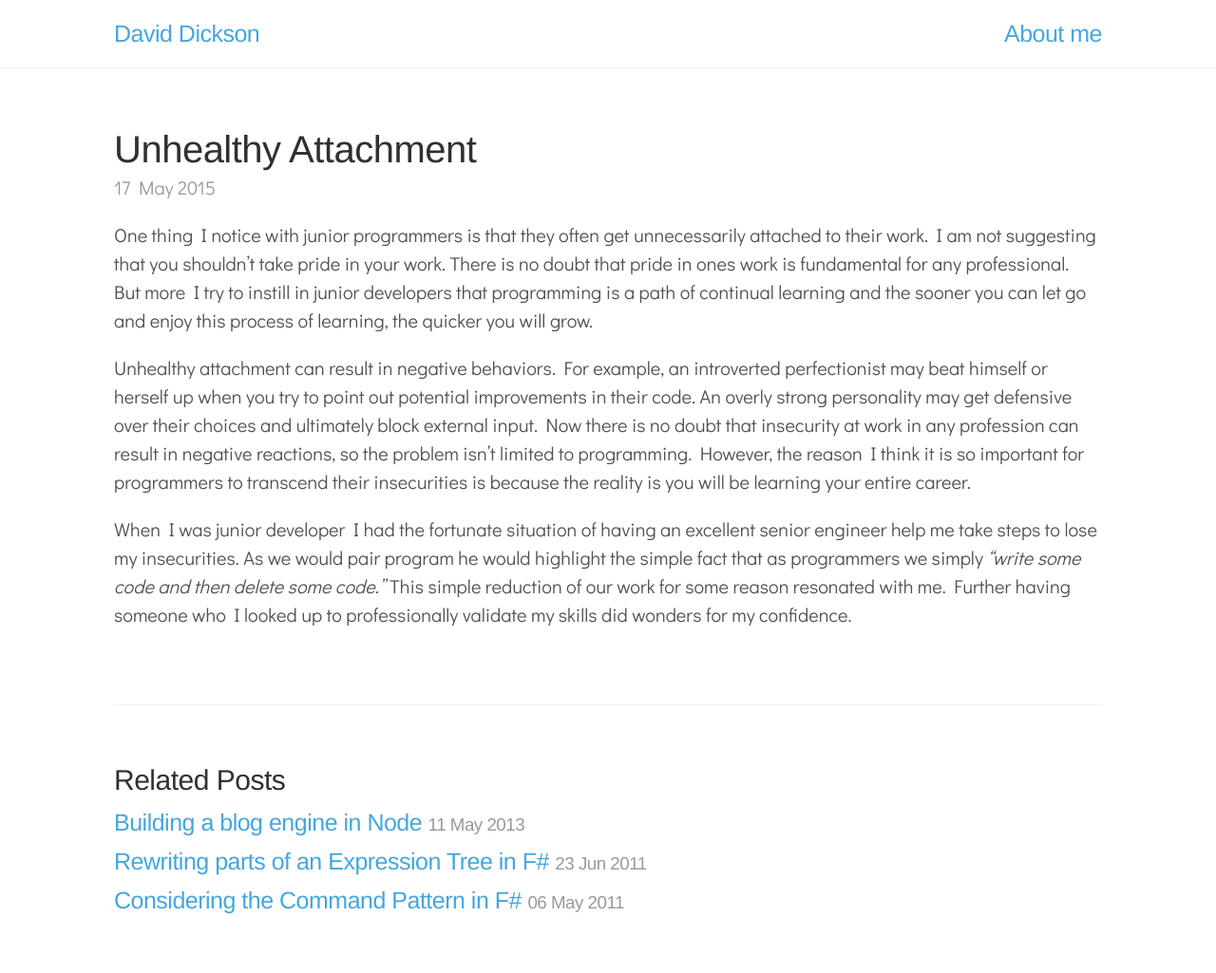
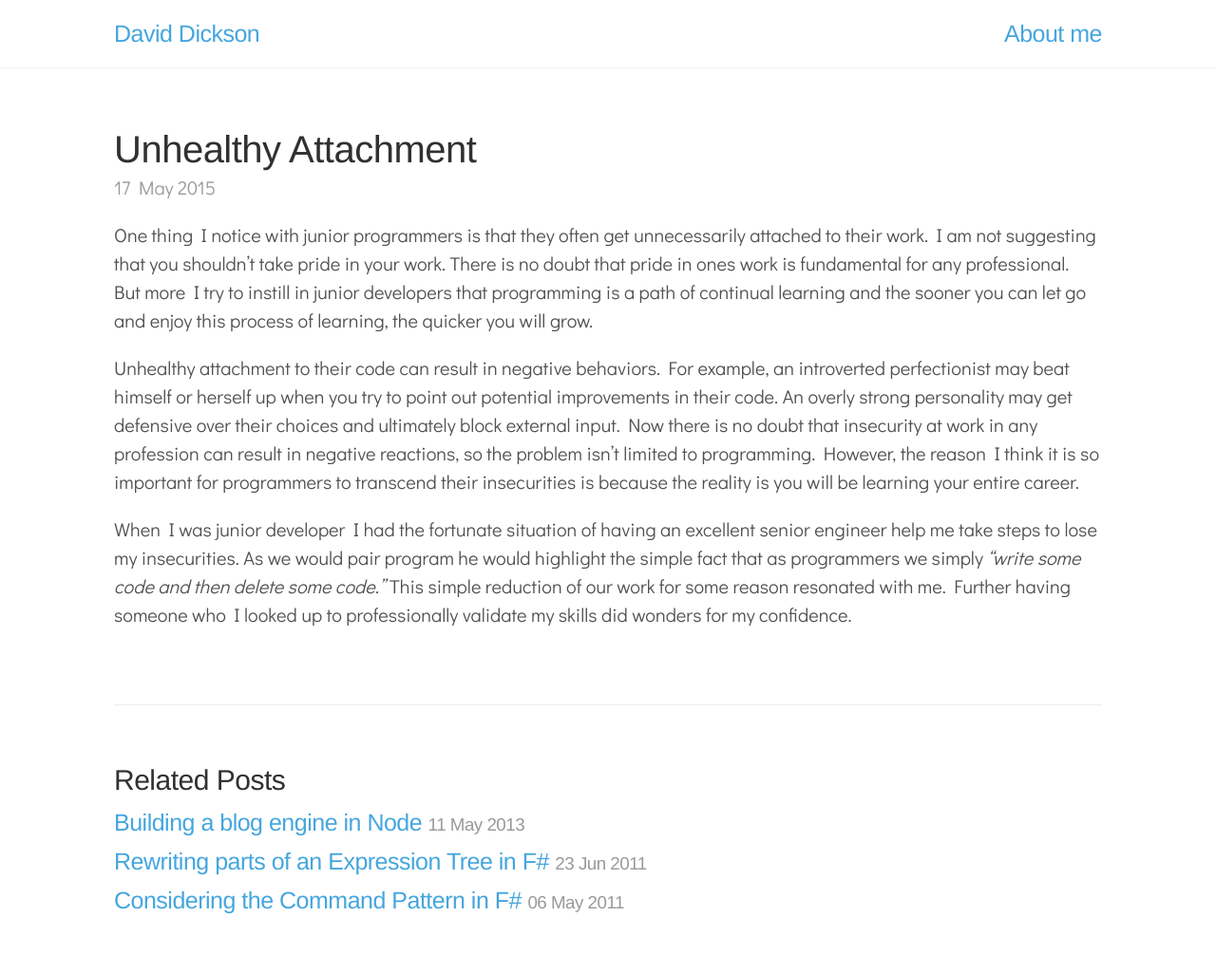
Before and after one commit to davidkdickson/davidkdickson.github.io, a Jekyll site: the page built from _posts/2015-05-17-unhealthy-attachment.md, in a window 1280 px wide. Shown: the whole page at 95% size. Built offline with Jekyll 4.4.1, drawn with Linux system fonts in a browser that asks for light colours; Markdown is read by kramdown in place of the engine named in the settings.

Commit message:
updated post.

```diff
--- a/_posts/2015-05-17-unhealthy-attachment.md
+++ b/_posts/2015-05-17-unhealthy-attachment.md
@@ -5,6 +5,6 @@ title: Unhealthy Attachment
 
 One thing I notice with junior programmers is that they often get unnecessarily attached to their work. I am not suggesting that you shouldn't take pride in your work. There is no doubt that pride in ones work is fundamental for any professional. But more I try to instill in junior developers that programming is a path of continual learning and the sooner you can let go and enjoy this process of learning, the quicker you will grow.
 
-Unhealthy attachment can result in negative behaviors. For example, an introverted perfectionist may beat himself or herself up when you try to point out potential improvements in their code. An overly strong personality may get defensive over their choices and ultimately block external input. Now there is no doubt that insecurity at work in any profession can result in negative reactions, so the problem isn't limited to programming. However, the reason I think it is so important for programmers to transcend their insecurities is because the reality is you will be learning your entire career.
+Unhealthy attachment to their code can result in negative behaviors. For example, an introverted perfectionist may beat himself or herself up when you try to point out potential improvements in their code. An overly strong personality may get defensive over their choices and ultimately block external input. Now there is no doubt that insecurity at work in any profession can result in negative reactions, so the problem isn't limited to programming. However, the reason I think it is so important for programmers to transcend their insecurities is because the reality is you will be learning your entire career.
 
 When I was junior developer I had the fortunate situation of having an excellent senior engineer help me take steps to lose my insecurities. As we would pair program he would highlight the simple fact that as programmers we simply <cite>"write some code and then delete some code."</cite> This simple reduction of our work for some reason resonated with me. Further having someone who I looked up to professionally validate my skills did wonders for my confidence.
```
